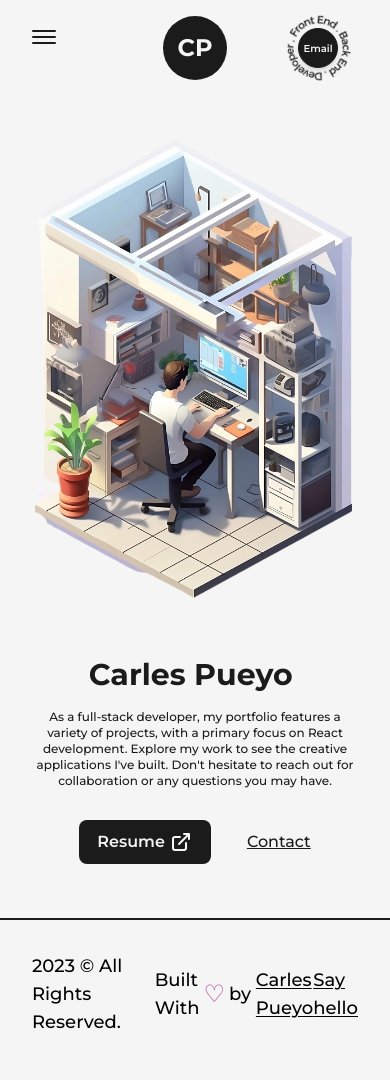
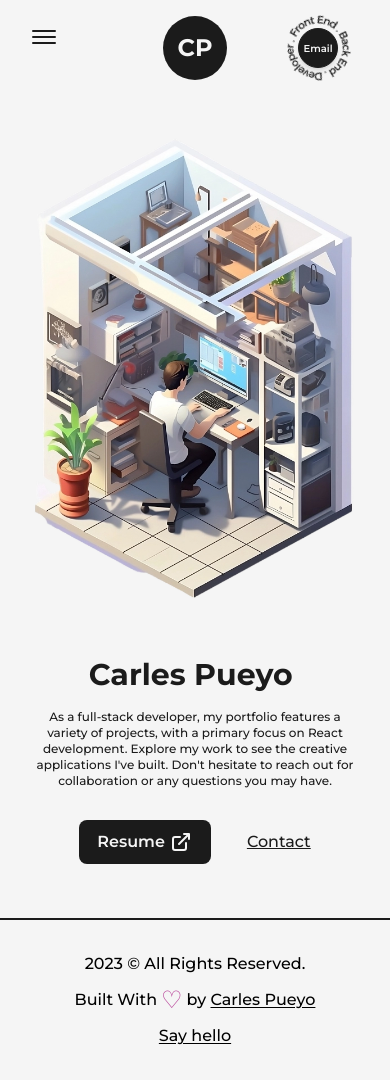
Before and after one commit to cpcastells/cpcastells_portfolio, a Next.js app: page / in a window 390 px wide. Built offline with nearby package versions, Linux system fonts and the light colour scheme.

Commit message:
Add media queries for Footerposition

```diff
--- a/src/components/Footer/Footer.tsx
+++ b/src/components/Footer/Footer.tsx
@@ -4,10 +4,13 @@
 
 const Footer = (): React.ReactElement => {
   return (
-    <footer className="w-full border-t-2 border-solid border-dark font-medium text-lg dark:text-light dark:border-light">
-      <Layout className="py-8 flex items-center justify-between">
+    <footer
+      className="w-full border-t-2 border-solid border-dark font-medium text-lg dark:text-light dark:border-light
+    sm:text-base"
+    >
+      <Layout className="py-8 flex items-center justify-between lg:flex-col lg:py-6">
         <span>{new Date().getFullYear()} &copy; All Rights Reserved.</span>
-        <div className="flex items-center">
+        <div className="flex items-center lg:py-2">
           Built With
           <span className="text-primary dark:text-primaryDark text-2xl px-1">
             &#9825;
```
